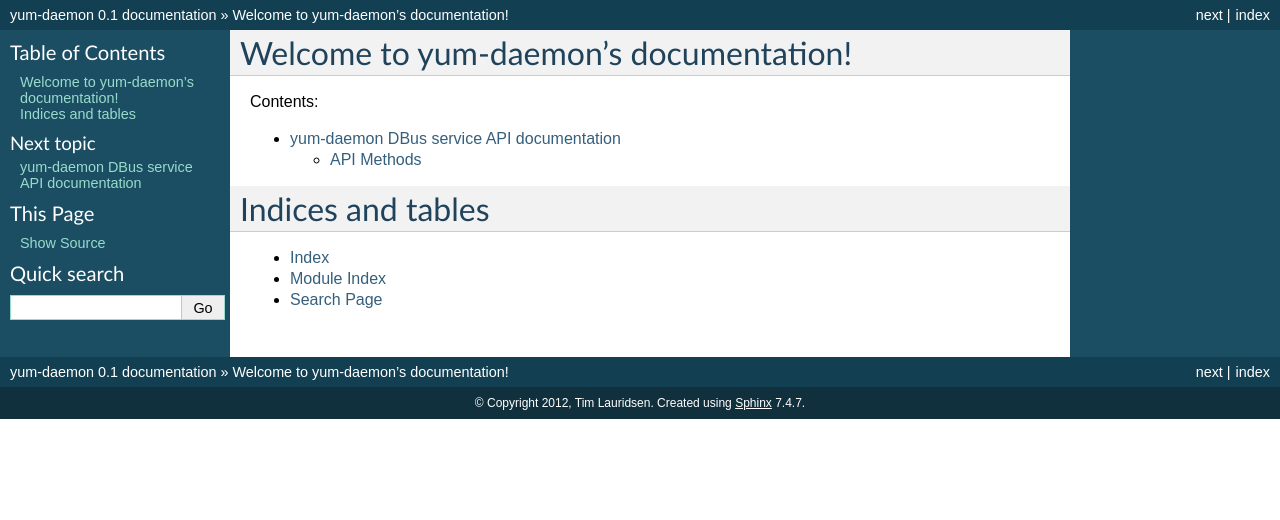
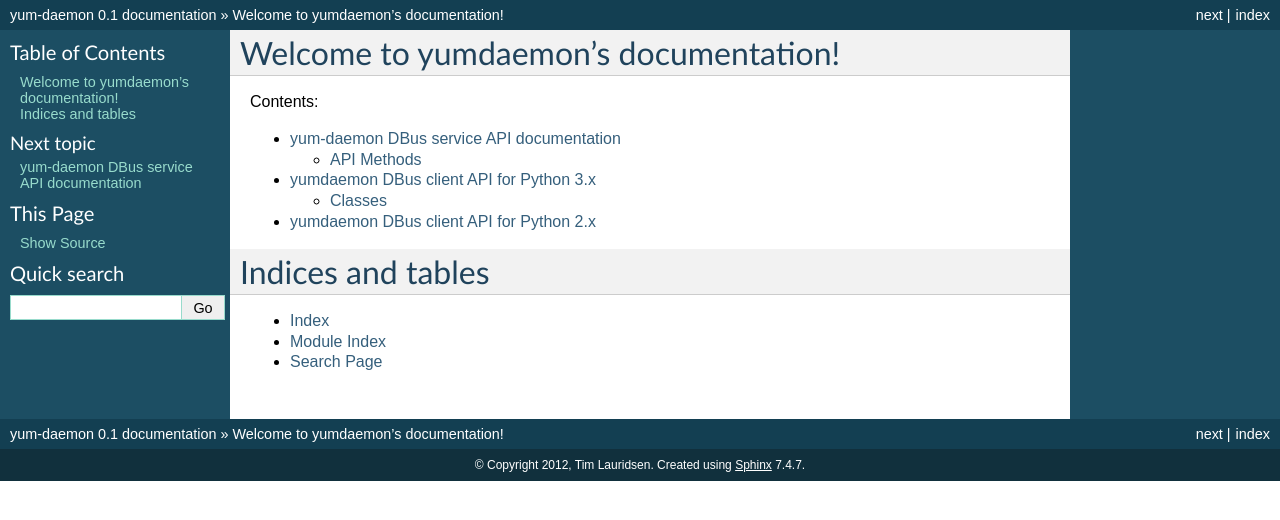
Before and after one commit to timlau/yum-daemon, a Sphinx documentation site: the page built from docs/index.rst, in a window 1280 px wide. Shown: the top 520 px of the page. Built offline with Sphinx 7.4.7, drawn with Linux system fonts in a browser that asks for light colours.

Commit message:
Updated doc

```diff
--- a/docs/client-python2.rst
+++ b/docs/client-python2.rst
@@ -0,0 +1,6 @@
+==========================================
+yumdaemon DBus client API for Python 2.x
+==========================================
+
+.. autoclass:: yumdaemon2.YumDaemonClient
+    :members:
--- a/docs/client-python3.rst
+++ b/docs/client-python3.rst
@@ -0,0 +1,11 @@
+==========================================
+yumdaemon DBus client API for Python 3.x
+==========================================
+
+.. automodule:: yumdaemon3
+
+Classes
+========
+
+.. autoclass:: yumdaemon3.YumDaemonClient
+    :members:
--- a/docs/conf.py
+++ b/docs/conf.py
@@ -22,8 +22,7 @@ import sys, os
 # -- General configuration -----------------------------------------------------
 sys.path.insert(0, os.path.abspath(os.path.join(os.getcwd(), "../")))
 sys.path.insert(0, os.path.abspath(os.path.join(os.getcwd(), "../server")))
-sys.path.insert(0, os.path.abspath(os.path.join(os.getcwd(), "../client/python2")))
-sys.path.insert(0, os.path.abspath(os.path.join(os.getcwd(), "../client/python3")))
+sys.path.insert(0, os.path.abspath(os.path.join(os.getcwd(), "../client")))
 
 
 # If your documentation needs a minimal Sphinx version, state it here.
--- a/docs/index.rst
+++ b/docs/index.rst
@@ -3,7 +3,7 @@
    You can adapt this file completely to your liking, but it should at least
    contain the root `toctree` directive.
 
-Welcome to yum-daemon's documentation!
+Welcome to yumdaemon's documentation!
 ======================================
 
 Contents:
@@ -12,6 +12,8 @@ Contents:
    :maxdepth: 2
 
    server
+   client-python3
+   client-python2
 
 
 Indices and tables
```
Also changed, not shown: 1 other file.
